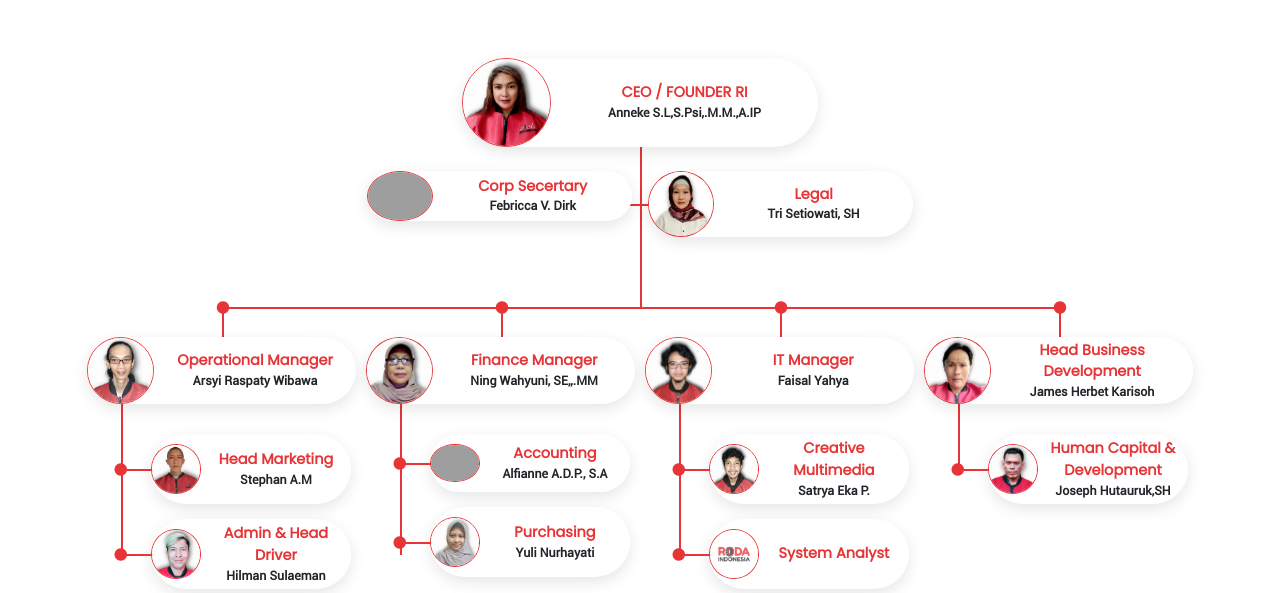
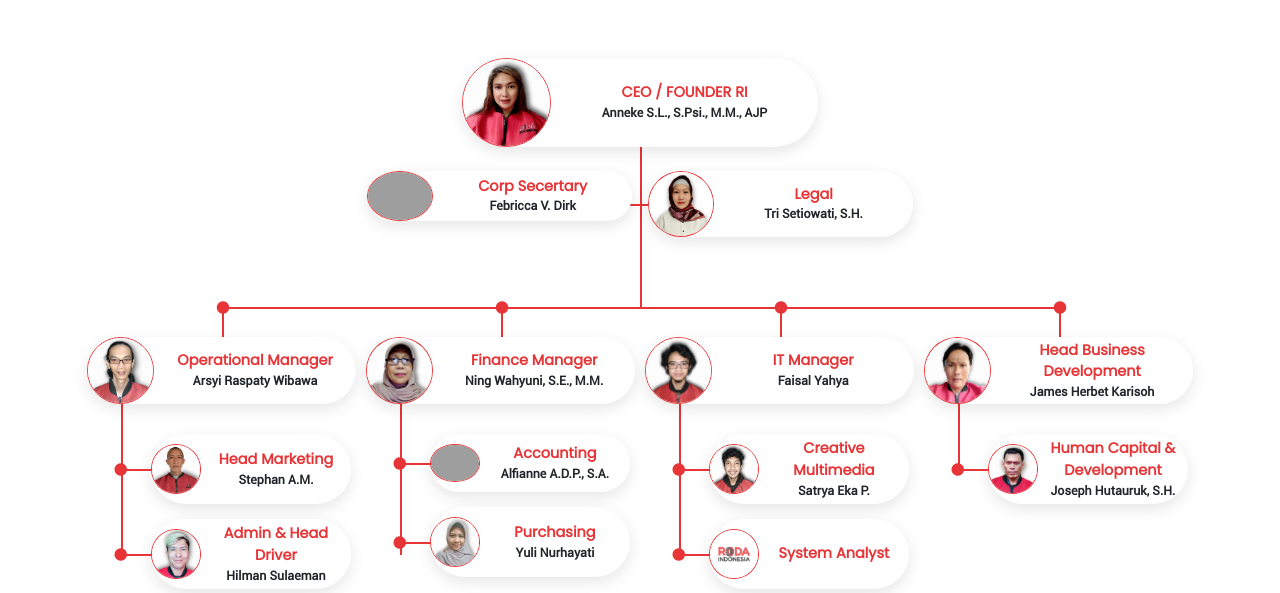
Before and after one commit to LingzFY/RodaIndonesia, a PHP site: page /?page=about_us in a window 1280 px wide. Shown: the part 3077-3670 px from the top of the page. Run offline with PHP 8.4, Linux system fonts and the light colour scheme; some libraries are stand-ins or nearby versions; grey boxes are pictures that could not be loaded.

```diff
--- a/page/about/about_us.php
+++ b/page/about/about_us.php
@@ -148,7 +148,7 @@
                             <img src="assets/gambar/team/ceo.jpg" alt="CEO / Founder RI" srcset="" class="rounded-circle">
                             <div class="d-flex align-items-center justify-content-center flex-column">
                                 <p class="tim-section-jabatan"><strong>CEO / FOUNDER RI</strong></p>
-                                <p class="mt-0 text-center"><strong>Anneke S.L,S.Psi,.M.M.,A.IP</strong></p>
+                                <p class="mt-0 text-center"><strong>Anneke S.L., S.Psi., M.M., AJP</strong></p>
                             </div>
                         </div>
                     </div>
@@ -171,7 +171,7 @@
                                 <img src="assets/gambar/team/legal.jpg" alt="Legal" srcset="" class="rounded-circle">
                                 <div class="d-flex align-items-center justify-content-center flex-column">
                                     <p class="tim-section-jabatan"><strong>Legal</strong></p>
-                                    <p class="mt-0 text-center"><strong>Tri Setiowati, SH</strong></p>
+                                    <p class="mt-0 text-center"><strong>Tri Setiowati, S.H.</strong></p>
                                 </div>
                             </div>
                         </div>
@@ -195,7 +195,7 @@
                                 <img src="assets/gambar/team/head_marketing.jpg" alt="Head Marketing" srcset="" class="rounded-circle">
                                 <div class="d-flex align-items-center justify-content-center flex-column">
                                     <p class="tim-section-jabatan"><strong>Head Marketing</strong></p>
-                                    <p class="mt-0 text-center"><strong>Stephan A.M</strong></p>
+                                    <p class="mt-0 text-center"><strong>Stephan A.M.</strong></p>
                                 </div>
                             </div>
                         </li>
@@ -217,7 +217,7 @@
                         <img src="assets/gambar/team/finance_manager.jpg" alt="Finance Manager" srcset="" class="rounded-circle">
                         <div class="d-flex align-items-center justify-content-center flex-column">
                             <p class="tim-section-jabatan"><strong>Finance Manager</strong></p>
-                            <p class="mt-0 text-center"><strong>Ning Wahyuni, SE,,.MM</strong></p>
+                            <p class="mt-0 text-center"><strong>Ning Wahyuni, S.E., M.M.</strong></p>
                         </div>
                     </div>
                     <ol class="level-3-wrapper">
@@ -227,7 +227,7 @@
                                 <img src="assets/gambar/team/accounting.png" alt="Accounting" srcset="" class="rounded-circle">
                                 <div class="d-flex align-items-center justify-content-center flex-column">
                                     <p class="tim-section-jabatan"><strong>Accounting</strong></p>
-                                    <p class="mt-0 text-center"><strong>Alfianne A.D.P., S.A</strong></p>
+                                    <p class="mt-0 text-center"><strong>Alfianne A.D.P., S.A.</strong></p>
                                 </div>
                             </div>
                         </li>
@@ -291,7 +291,7 @@
                                 <img src="assets/gambar/team/human_capital.jpg" alt="Human Capital & Development" srcset="" class="rounded-circle">
                                 <div class="d-flex align-items-center justify-content-center flex-column">
                                     <p class="tim-section-jabatan"><strong>Human Capital & Development</strong></p>
-                                    <p class="mt-0 text-center"><strong>Joseph Hutauruk,SH</strong></p>
+                                    <p class="mt-0 text-center"><strong>Joseph Hutauruk, S.H.</strong></p>
                                 </div>
                             </div>
                         </li>
```
